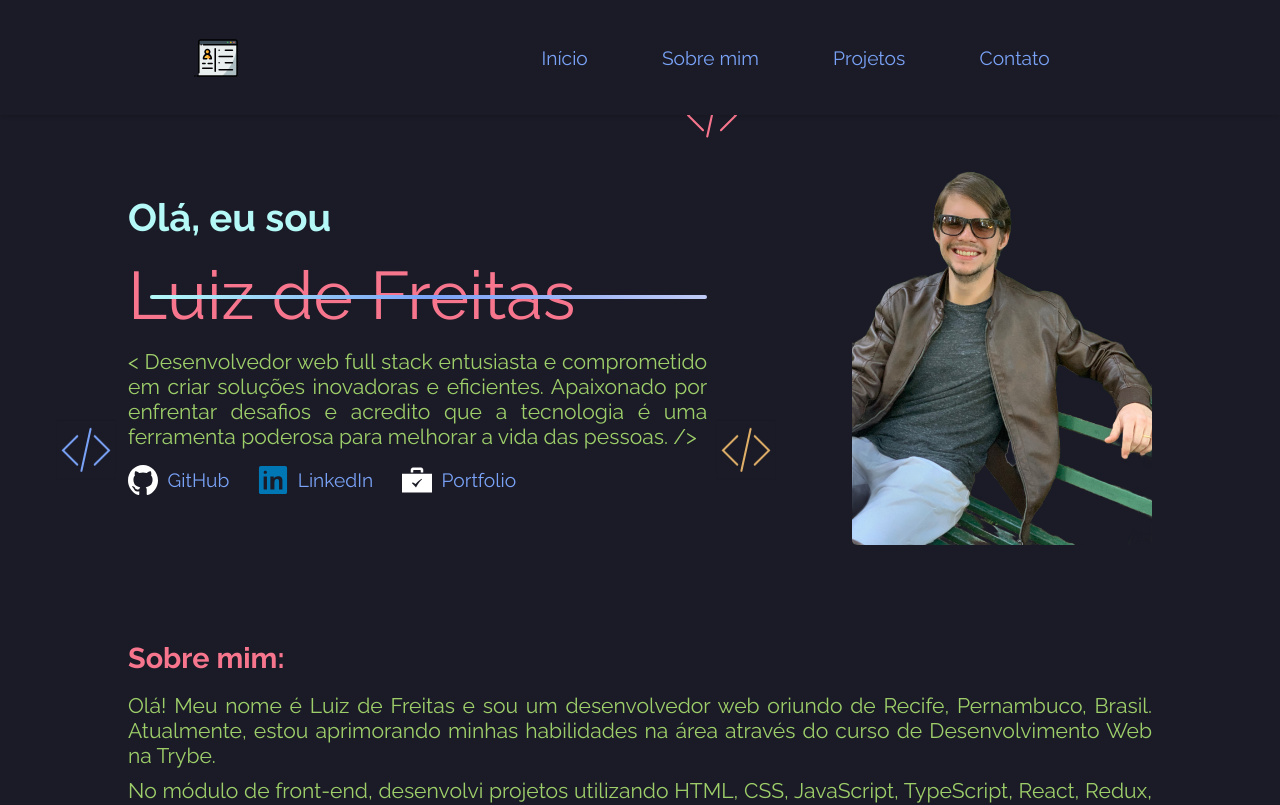
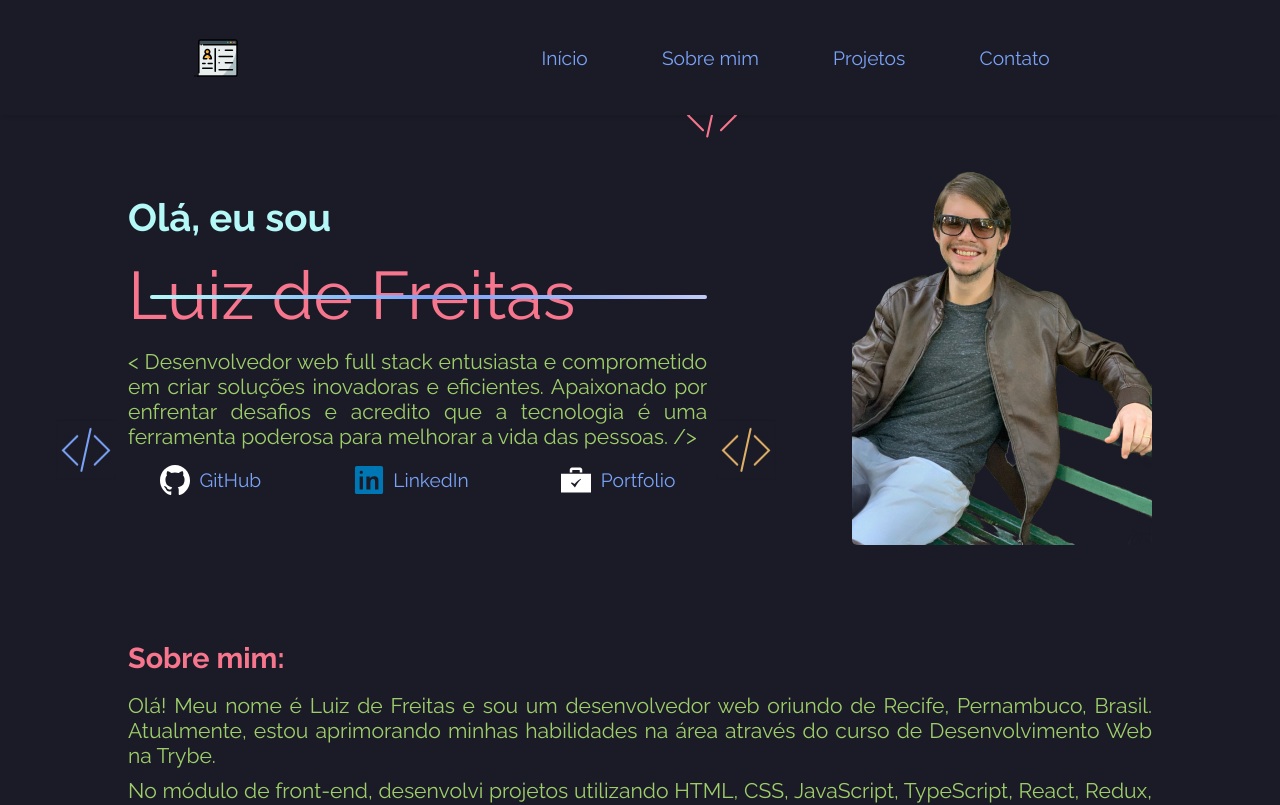
Before and after one commit to luizdefreitas10/new-porftolio, a Next.js app: page / in a window 1280 px wide. Shown: the top 805 px of the page. Built offline with nearby package versions, Linux system fonts and the light colour scheme; no server answers.

Commit message:
corrigindo posicinamento dos icones e span

```diff
--- a/src/styles/components/About/styles.ts
+++ b/src/styles/components/About/styles.ts
@@ -63,7 +63,8 @@
     font-size: 3.5rem;
     color: ${(props) => props.theme.editorKeywords};
     position: relative;
-    display: inline-block;
+    display: flex;
+    /* background-color: green; */
 
     &::before {
       content: '';
@@ -79,6 +80,10 @@
     ${(props) => props.theme.editorBlueSky},
     ${(props) => props.theme.editorLittleSky}
   );
+    }
+
+    @media (${(props) => props.theme.breaks.minimobile}) {
+      text-align: center;
     }
   }
 
@@ -110,11 +115,20 @@
 
 export const NavContainer = styled.div`
   /* background-color: green; */
-  width: 350px;
+  /* width: 350px; */
+  width: 80%;
   display: flex;
-  justify-content: space-between;
+  flex-wrap: wrap;
+  justify-content: space-around;
   z-index: 2;
   gap: 1.5rem;
+  /* background-color: red; */
+
+  @media (${(props) => props.theme.breaks.minimobile}) {
+    /* display: flex;
+    flex-direction: column; */
+    /* flex-wrap: wrap; */
+  }
 `;
 
 export const YellowFlyingLogo = styled(Image)`
--- a/src/styles/theme.ts
+++ b/src/styles/theme.ts
@@ -1,6 +1,6 @@
 export default {
   breaks: {
-    minimobile: "max-width: 340px",
+    minimobile: "max-width: 540px",
     mobile: "max-width: 767px",
     tablet: "768px <= width <= 1024px",
     desktop: "min-width: 1024px",
```
